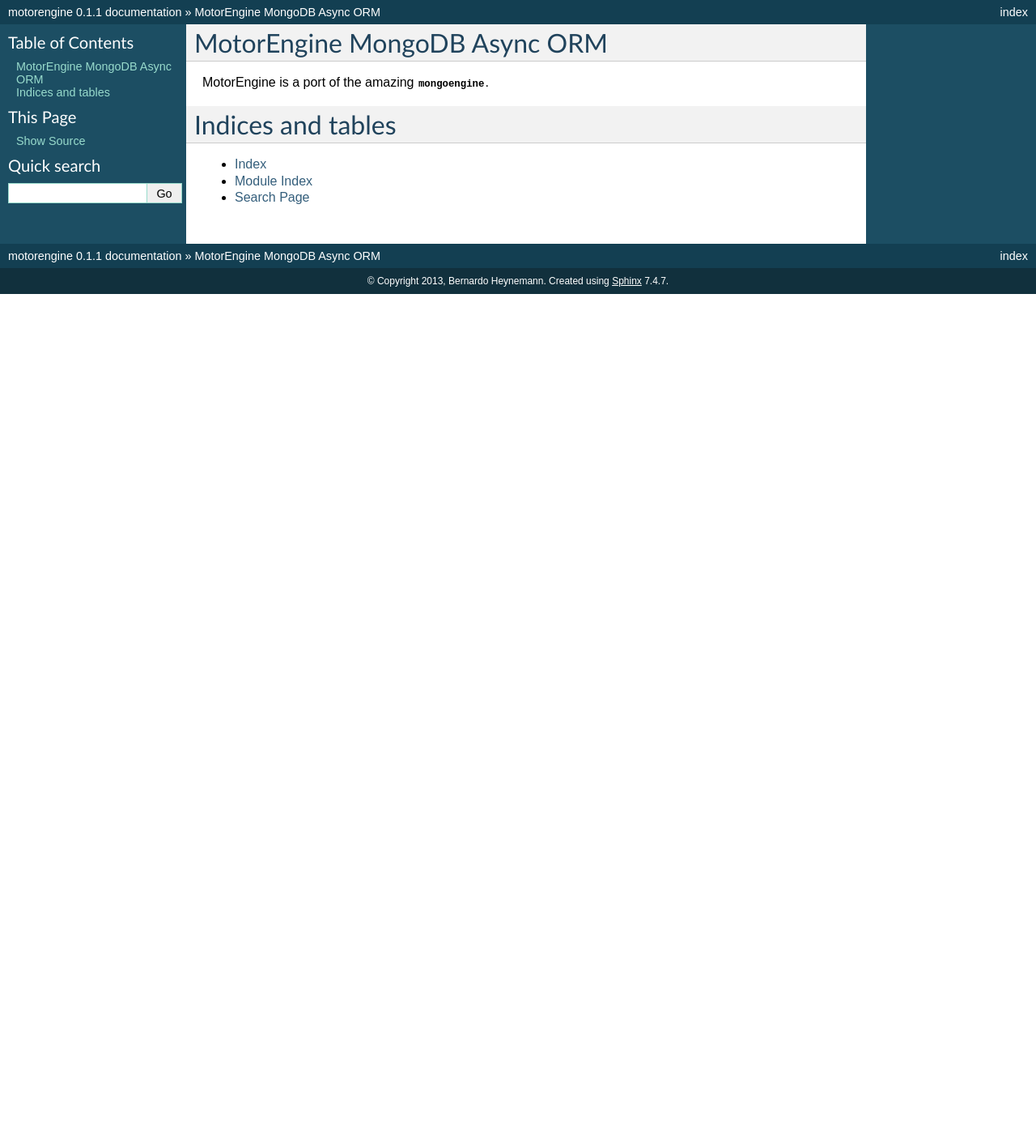
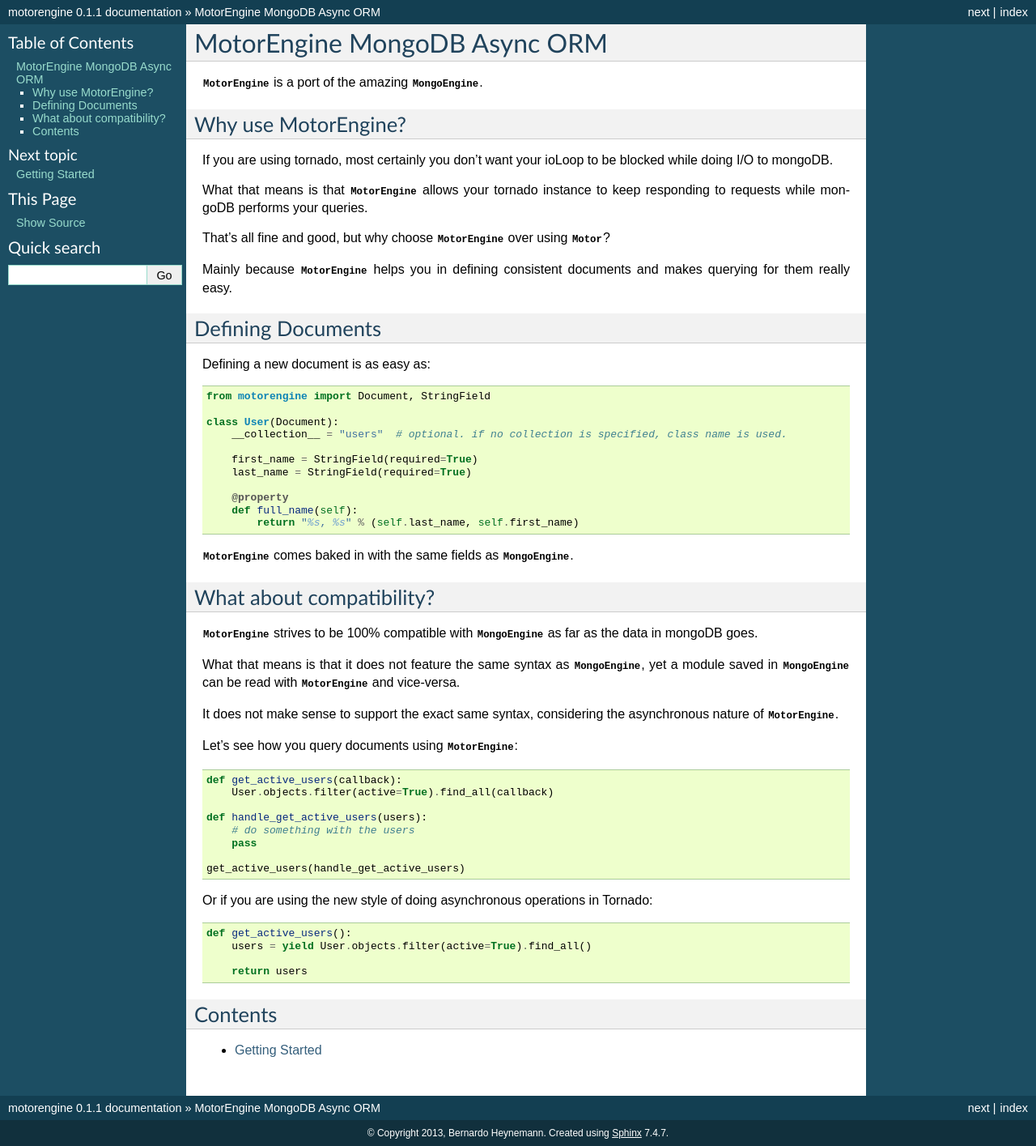
Before and after one commit to heynemann/motorengine, a Sphinx documentation site: the page built from docs/source/index.rst, in a window 1280 px wide. Shown: the whole page at 81% size. Built offline with Sphinx 7.4.7, drawn with Linux system fonts in a browser that asks for light colours; before the commit the page ends 900 px from its top, so only the background shows below that.

Commit message:
Docs started

```diff
--- a/docs/source/conf.py
+++ b/docs/source/conf.py
@@ -246,5 +246,6 @@
 intersphinx_mapping = {
     'python': ('http://docs.python.org/', None),
     'mongoengine': ('http://docs.mongoengine.org/en/latest/', None),
+    'motorengine': ('http://motorengine.readthedocs.org/en/stable/', None),
     'motor': ('http://motor.readthedocs.org/en/stable/', None)
 }
--- /dev/null
+++ b/docs/source/getting-started.rst
@@ -0,0 +1,2 @@
+Getting Started
+=============================
--- a/docs/source/index.rst
+++ b/docs/source/index.rst
@@ -1,19 +1,75 @@
-.. motorengine documentation master file, created by
-   sphinx-quickstart on Thu Sep 12 23:49:42 2013.
-   You can adapt this file completely to your liking, but it should at least
-   contain the root `toctree` directive.
-
 MotorEngine MongoDB Async ORM
 =============================
 
-MotorEngine is a port of the amazing :mod:`mongoengine <mongoengine>`.
+:mod:`MotorEngine <motorengine>` is a port of the amazing :mod:`MongoEngine <mongoengine>`.
+
+Why use MotorEngine?
+--------------------
+
+If you are using tornado, most certainly you don't want your ioLoop to be blocked while doing I/O to mongoDB.
+
+What that means is that :mod:`MotorEngine <motorengine>` allows your tornado instance to keep responding to requests while mongoDB performs your queries.
+
+That's all fine and good, but why choose :mod:`MotorEngine <motorengine>` over using :mod:`Motor <motor>`?
+
+Mainly because :mod:`MotorEngine <motorengine>` helps you in defining consistent documents and makes querying for them really easy.
+
+Defining Documents
+------------------
+
+Defining a new document is as easy as:
+
+.. code-block:: python
+
+    from motorengine import Document, StringField
+
+    class User(Document):
+        __collection__ = "users"  # optional. if no collection is specified, class name is used.
+
+        first_name = StringField(required=True)
+        last_name = StringField(required=True)
+
+        @property
+        def full_name(self):
+            return "%s, %s" % (self.last_name, self.first_name)
+
+:mod:`MotorEngine <motorengine>` comes baked in with the same fields as :mod:`MongoEngine <mongoengine>`.
+
+What about compatibility?
+-------------------------
+
+:mod:`MotorEngine <motorengine>` strives to be 100% compatible with :mod:`MongoEngine <mongoengine>` as far as the data in mongoDB goes.
+
+What that means is that it does not feature the same syntax as :mod:`MongoEngine <mongoengine>`, yet a module saved in :mod:`MongoEngine <mongoengine>` can be read with :mod:`MotorEngine <motorengine>` and vice-versa.
+
+It does not make sense to support the exact same syntax, considering the asynchronous nature of :mod:`MotorEngine <motorengine>`.
+
+Let's see how you query documents using :mod:`MotorEngine <motorengine>`:
+
+.. code-block:: python
+
+    def get_active_users(callback):
+        User.objects.filter(active=True).find_all(callback)
+
+    def handle_get_active_users(users):
+        # do something with the users
+        pass
+
+    get_active_users(handle_get_active_users)
+
+Or if you are using the new style of doing asynchronous operations in Tornado:
+
+.. code-block:: python
+
+    def get_active_users():
+        users = yield User.objects.filter(active=True).find_all()
+
+        return users
+
+Contents
+--------
 
 .. toctree::
-   :maxdepth: 2
+  :maxdepth: 2
 
-Indices and tables
-==================
-
-* :ref:`genindex`
-* :ref:`modindex`
-* :ref:`search`
+  getting-started
```
